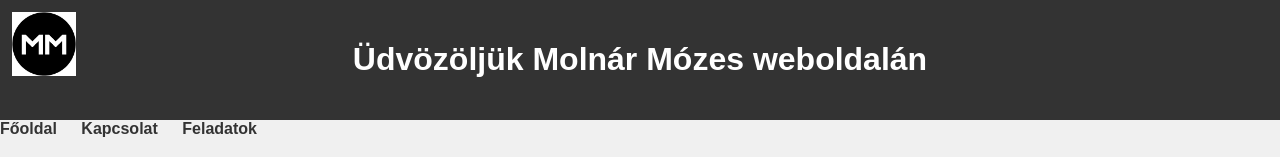
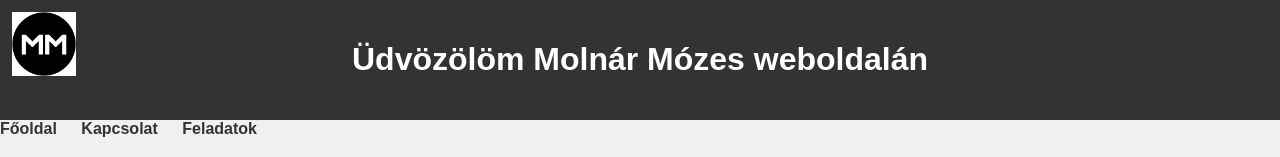
Before and after one commit to mozes17/domain, a plain HTML site: page index.html in a window 1280 px wide. Shown: the top 157 px of the page. Drawn offline with Linux system fonts and the light colour scheme.

Commit message:
Update index.html

```diff
--- a/index.html
+++ b/index.html
@@ -7,7 +7,7 @@
 </head>
 <body>
     <header>
-        <h1 style="text-align: center;">Üdvözöljük Molnár Mózes weboldalán</h1>
+        <h1 style="text-align: center;">Üdvözölöm Molnár Mózes weboldalán</h1>
 
         <img src="./img/mm.png" alt="Molnár Mózes képe" style="position: absolute; top: 0; left: 0; width: 5%; border: 2px solid #333; margin: 10px;">
     </header>
```
